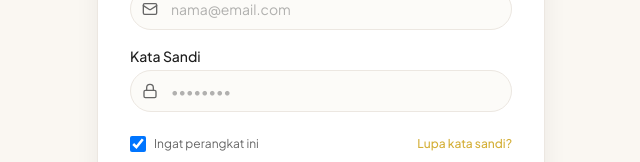
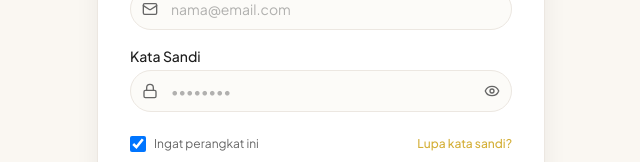
Before and after one commit to yokivalianda/wedora, a Next.js app: page /login in a window 1280 px wide. Shown: the part 366-528 px from the top of the page, without its empty margins (319-959 px from the left). Built offline with nearby package versions, Linux system fonts and the light colour scheme; no server answers; a web font is replaced by a local one.

Commit message:
feat: add hide/show password toggle on login and register forms

```diff
--- a/src/app/(auth)/login/page.tsx
+++ b/src/app/(auth)/login/page.tsx
@@ -3,7 +3,7 @@
 import { useState, useEffect } from "react";
 import Link from "next/link";
 import { useRouter } from "next/navigation";
-import { Sparkles, ArrowRight, Lock, Mail } from "lucide-react";
+import { Sparkles, ArrowRight, Lock, Mail, Eye, EyeOff } from "lucide-react";
 import { useAuth } from "@/lib/auth-context";
 
 export default function LoginPage() {
@@ -11,6 +11,7 @@ export default function LoginPage() {
   const { login, isAuthenticated, user } = useAuth();
   const [email, setEmail] = useState("");
   const [password, setPassword] = useState("");
+  const [showPassword, setShowPassword] = useState(false);
   const [isLoading, setIsLoading] = useState(false);
   const [error, setError] = useState("");
 
@@ -94,13 +95,20 @@ export default function LoginPage() {
                 <input
                   id="password"
                   name="password"
-                  type="password"
+                  type={showPassword ? "text" : "password"}
                   required
                   value={password}
                   onChange={(e) => setPassword(e.target.value)}
-                  className="block w-full rounded-full border border-[#ECE7E1] bg-[#FAF7F2]/50 py-2.5 pl-10 pr-4 text-sm text-[#1E1E1E] placeholder-[#666666]/50 focus:border-[#D4AF37] focus:outline-none focus:ring-1 focus:ring-[#D4AF37]"
+                  className="block w-full rounded-full border border-[#ECE7E1] bg-[#FAF7F2]/50 py-2.5 pl-10 pr-10 text-sm text-[#1E1E1E] placeholder-[#666666]/50 focus:border-[#D4AF37] focus:outline-none focus:ring-1 focus:ring-[#D4AF37]"
                   placeholder="••••••••"
                 />
+                <button
+                  type="button"
+                  onClick={() => setShowPassword(!showPassword)}
+                  className="absolute inset-y-0 right-0 flex items-center pr-3 text-[#666666]"
+                >
+                  {showPassword ? <EyeOff className="h-4 w-4" /> : <Eye className="h-4 w-4" />}
+                </button>
               </div>
             </div>
           </div>
--- a/src/app/(auth)/register/page.tsx
+++ b/src/app/(auth)/register/page.tsx
@@ -3,7 +3,7 @@
 import { useState, useEffect } from "react";
 import Link from "next/link";
 import { useRouter } from "next/navigation";
-import { Sparkles, ArrowRight, Lock, Mail, User } from "lucide-react";
+import { Sparkles, ArrowRight, Lock, Mail, User, Eye, EyeOff } from "lucide-react";
 import { useAuth } from "@/lib/auth-context";
 
 export default function RegisterPage() {
@@ -12,6 +12,7 @@ export default function RegisterPage() {
   const [name, setName] = useState("");
   const [email, setEmail] = useState("");
   const [password, setPassword] = useState("");
+  const [showPassword, setShowPassword] = useState(false);
   const [isLoading, setIsLoading] = useState(false);
   const [error, setError] = useState("");
 
@@ -117,13 +118,20 @@ export default function RegisterPage() {
                 <input
                   id="password"
                   name="password"
-                  type="password"
+                  type={showPassword ? "text" : "password"}
                   required
                   value={password}
                   onChange={(e) => setPassword(e.target.value)}
-                  className="block w-full rounded-full border border-[#ECE7E1] bg-[#FAF7F2]/50 py-2.5 pl-10 pr-4 text-sm text-[#1E1E1E] placeholder-[#666666]/50 focus:border-[#D4AF37] focus:outline-none focus:ring-1 focus:ring-[#D4AF37]"
+                  className="block w-full rounded-full border border-[#ECE7E1] bg-[#FAF7F2]/50 py-2.5 pl-10 pr-10 text-sm text-[#1E1E1E] placeholder-[#666666]/50 focus:border-[#D4AF37] focus:outline-none focus:ring-1 focus:ring-[#D4AF37]"
                   placeholder="Minimal 8 karakter"
                 />
+                <button
+                  type="button"
+                  onClick={() => setShowPassword(!showPassword)}
+                  className="absolute inset-y-0 right-0 flex items-center pr-3 text-[#666666]"
+                >
+                  {showPassword ? <EyeOff className="h-4 w-4" /> : <Eye className="h-4 w-4" />}
+                </button>
               </div>
             </div>
           </div>
```
